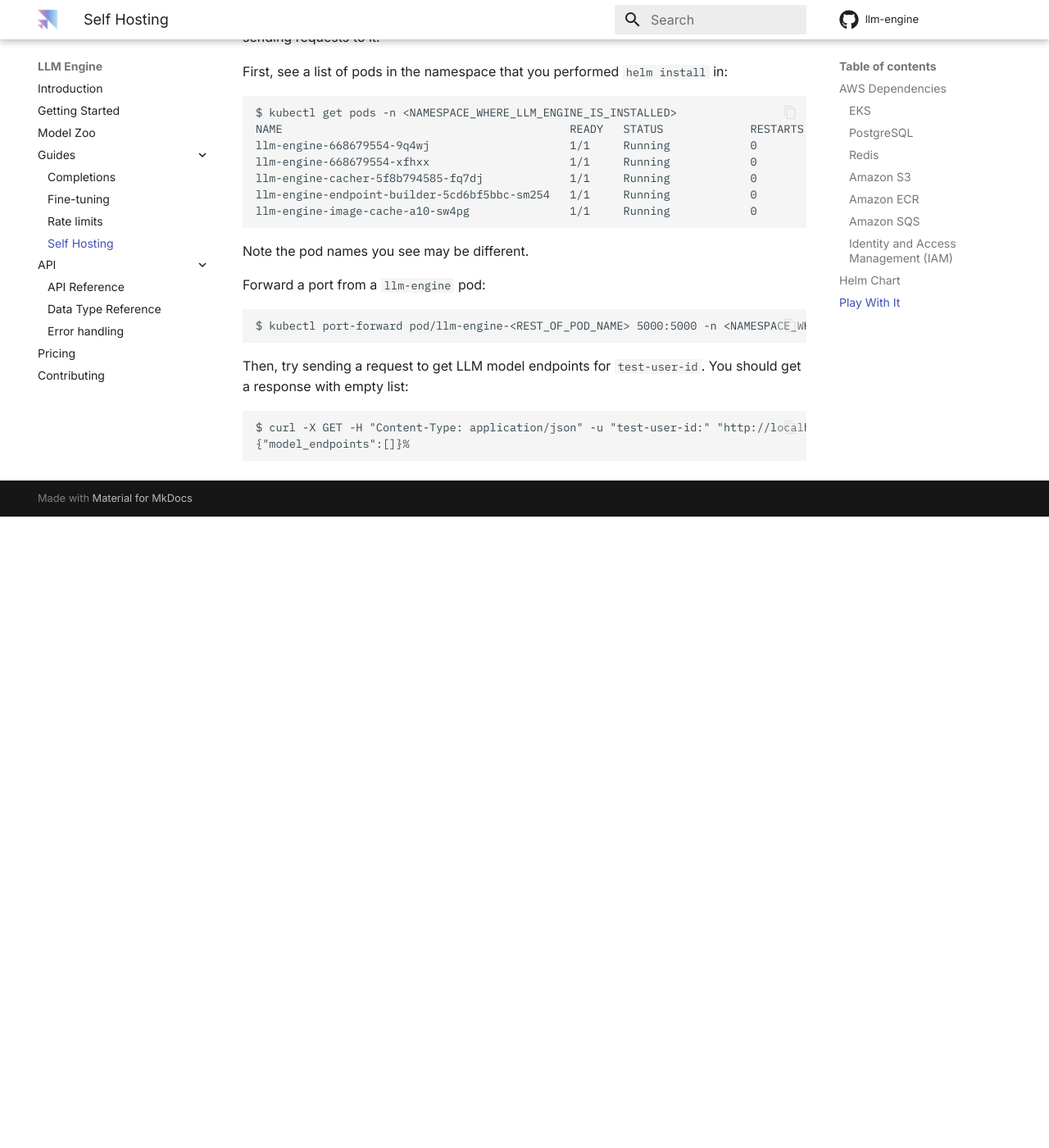
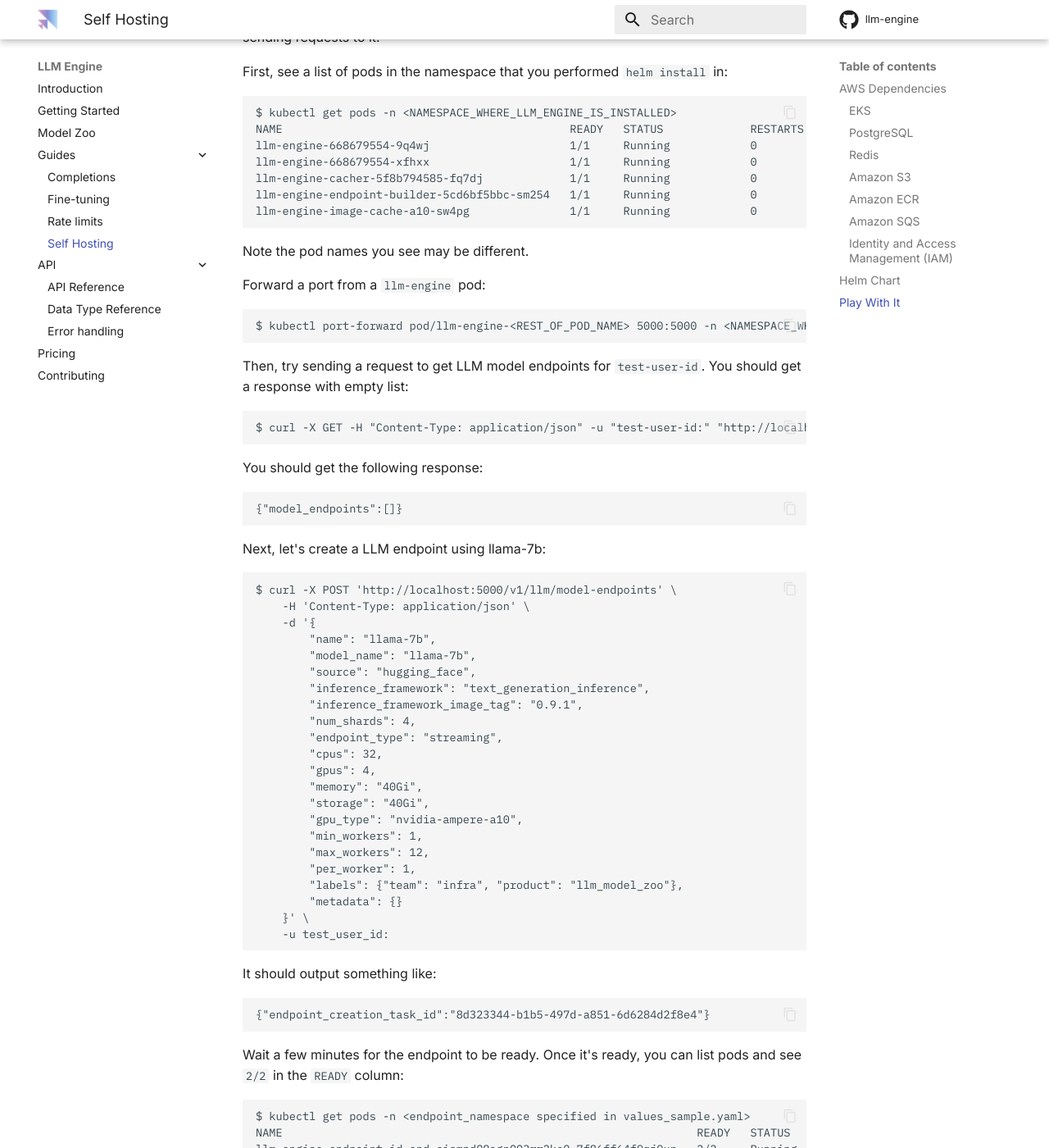
Before and after one commit to scaleapi/llm-engine, an MkDocs documentation site: the page built from docs/guides/self_hosting.md, in a window 1280 px wide and 1400 px high, scrolled down 6081 px. Shown: the whole window at 82% size. Built offline with MkDocs 1.6.1 and Material for MkDocs 9.7.7, drawn with Linux system fonts in a browser that asks for light colours; comment, search, counter and statistics services are not loaded; before the commit the page ends 6711 px from its top, so only the background shows below that; some of the changed text lies outside the part shown.

Commit message:
Add llm endpoint creation and inference sample code to self hosting doc play with it section

````diff
--- a/docs/guides/self_hosting.md
+++ b/docs/guides/self_hosting.md
@@ -139,5 +139,65 @@
 Then, try sending a request to get LLM model endpoints for `test-user-id`. You should get a response with empty list:
 ```
 $ curl -X GET -H "Content-Type: application/json" -u "test-user-id:" "http://localhost:5000/v1/llm/model-endpoints"
-{"model_endpoints":[]}%
 ```
+
+You should get the following response:
+```
+{"model_endpoints":[]}
+```
+
+Next, let's create a LLM endpoint using llama-7b:
+```
+$ curl -X POST 'http://localhost:5000/v1/llm/model-endpoints' \
+    -H 'Content-Type: application/json' \
+    -d '{
+        "name": "llama-7b",
+        "model_name": "llama-7b",
+        "source": "hugging_face",
+        "inference_framework": "text_generation_inference",
+        "inference_framework_image_tag": "0.9.1",
+        "num_shards": 4,
+        "endpoint_type": "streaming",
+        "cpus": 32,
+        "gpus": 4,
+        "memory": "40Gi",
+        "storage": "40Gi",
+        "gpu_type": "nvidia-ampere-a10",
+        "min_workers": 1,
+        "max_workers": 12,
+        "per_worker": 1,
+        "labels": {"team": "infra", "product": "llm_model_zoo"},
+        "metadata": {}
+    }' \
+    -u test_user_id:
+```
+
+It should output something like:
+```
+{"endpoint_creation_task_id":"8d323344-b1b5-497d-a851-6d6284d2f8e4"}
+```
+
+Wait a few minutes for the endpoint to be ready. Once it's ready, you can list pods and see `2/2` in the `READY` column:
+```
+$ kubectl get pods -n <endpoint_namespace specified in values_sample.yaml>
+NAME                                                              READY   STATUS    RESTARTS        AGE
+llm-engine-endpoint-id-end-cismpd08agn003rr2kc0-7f86ff64f9qj9xp   2/2     Running   1 (4m41s ago)   7m26s
+```
+Note the endpoint name could be different.
+
+Then, you can send an inference request to the endppoint:
+```
+$ curl -X POST 'http://localhost:5000/v1/llm/completions-sync?model_endpoint_name=llama-7b' \
+    -H 'Content-Type: application/json' \
+    -d '{
+        "prompts": ["hi"],
+        "max_new_tokens": 10,
+        "temperature": 0.1
+    }' \
+    -u test-user-id:
+```
+
+You should get a response similar to:
+```
+{"status":"SUCCESS","outputs":[{"text":"hi hi hi2 hi2 hi2 hi2","num_completion_tokens":10}],"traceback":null}
+```
````
